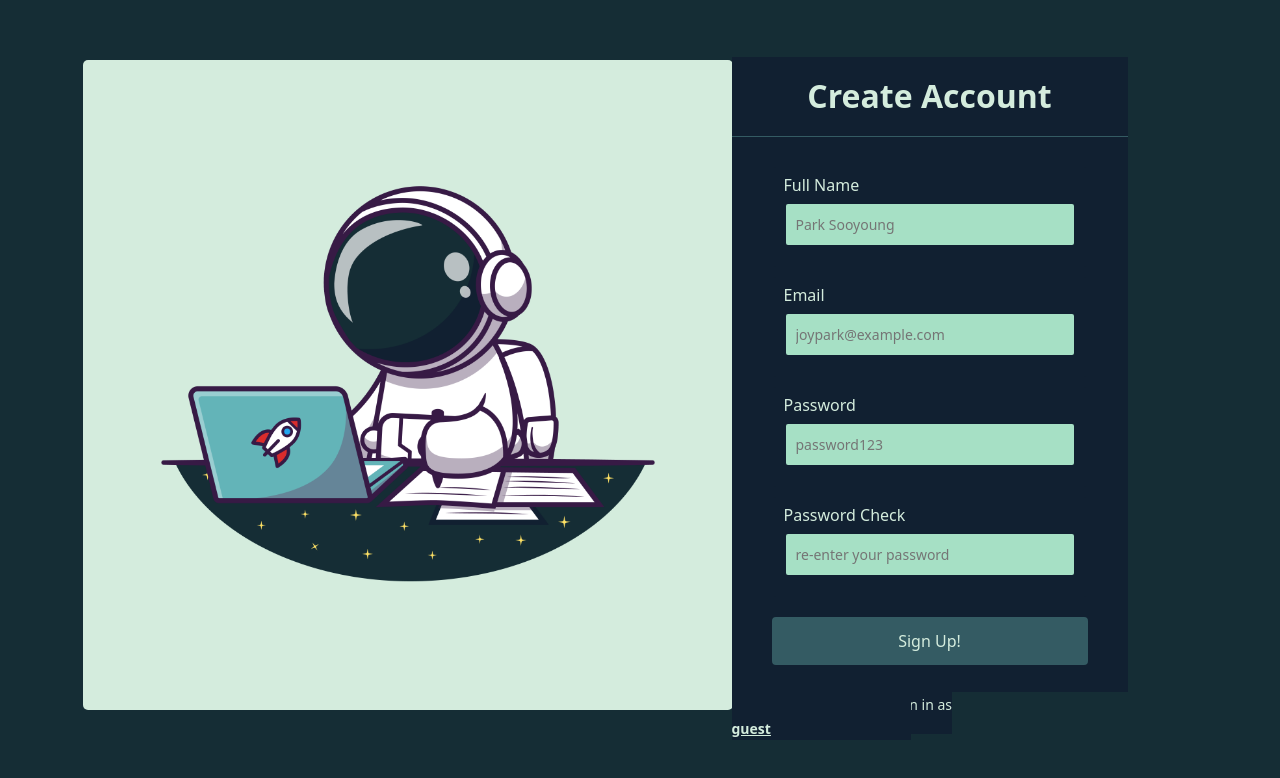
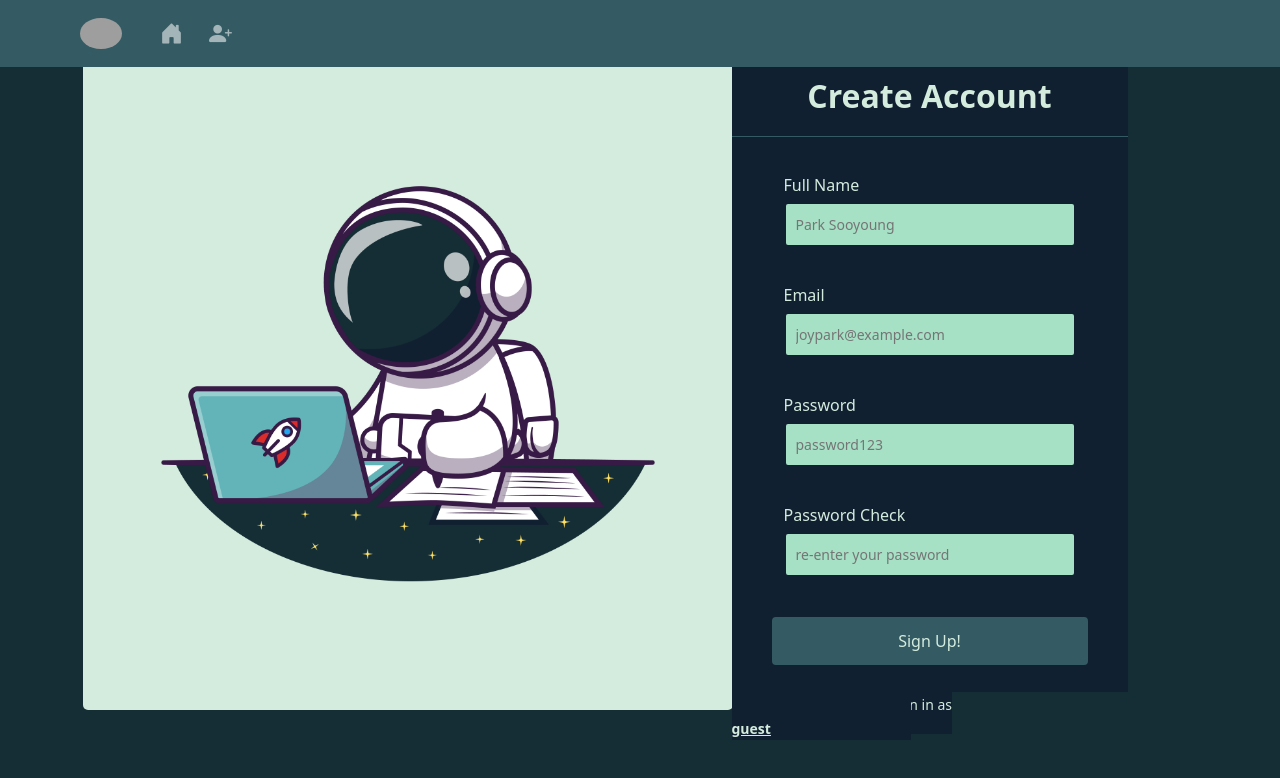
Before and after one commit to irsyadhsn/cv, a plain HTML site: page signup.html in a window 1280 px wide. Drawn offline with nearby package versions, Linux system fonts and the light colour scheme; grey boxes are pictures that could not be loaded; a web font is replaced by a local one.

Commit message:
add navbar in sign up

```diff
--- a/CSS/style2.css
+++ b/CSS/style2.css
@@ -19,6 +19,10 @@ body {
   100% {
     opacity: 1;
   }
+}
+
+nav {
+  background-color: #345b63;
 }
 
 a {
--- a/signup.html
+++ b/signup.html
@@ -21,6 +21,33 @@
 </head>
 
 <body>
+  <!-- Navbar -->
+  <nav class="navbar navbar-expand-lg navbar-dark fixed-top">
+    <div class="container-fluid" style="padding-left:80px;">
+      <a class="navbar-brand" href="#" style="margin-right: 30px;"><img
+          src="https://media.giphy.com/media/GkD4U3VfiIbzcBhQNu/source.gif" alt="tes" class="rounded-circle"
+          style="width: 42px;">
+      </a>
+      <button class="navbar-toggler" type="button" data-bs-toggle="collapse" data-bs-target="#navbarNav"
+        aria-controls="navbarNav" aria-expanded="false" aria-label="Toggle navigation">
+        <span class="navbar-toggler-icon"></span>
+      </button>
+      <div class="collapse navbar-collapse" id="navbarNav">
+        <ul class="navbar-nav">
+          <li class="nav-item">
+            <a class="nav-link" aria-current="page" href="index.html"><i class="bi bi-house-door-fill"
+                style=" font-size: 23px; margin-right: 10px;" title="Home/About"></i>
+            </a>
+          </li>
+          <li class="nav-item">
+            <a class="nav-link" href="signup.html"><i class="bi bi-person-plus-fill"
+                style="font-size: 23px; margin-right: 10px;" title="sign up"></i></a>
+          </li>
+        </ul>
+      </div>
+    </div>
+  </nav>
+  <!-- End Navber -->
 
   <div class="row justify-content-center">
     <div class="col-md-12 text-start" style="margin-left: -50px;">
```
Also changed, not shown: index.html (+1 -1 lines).
